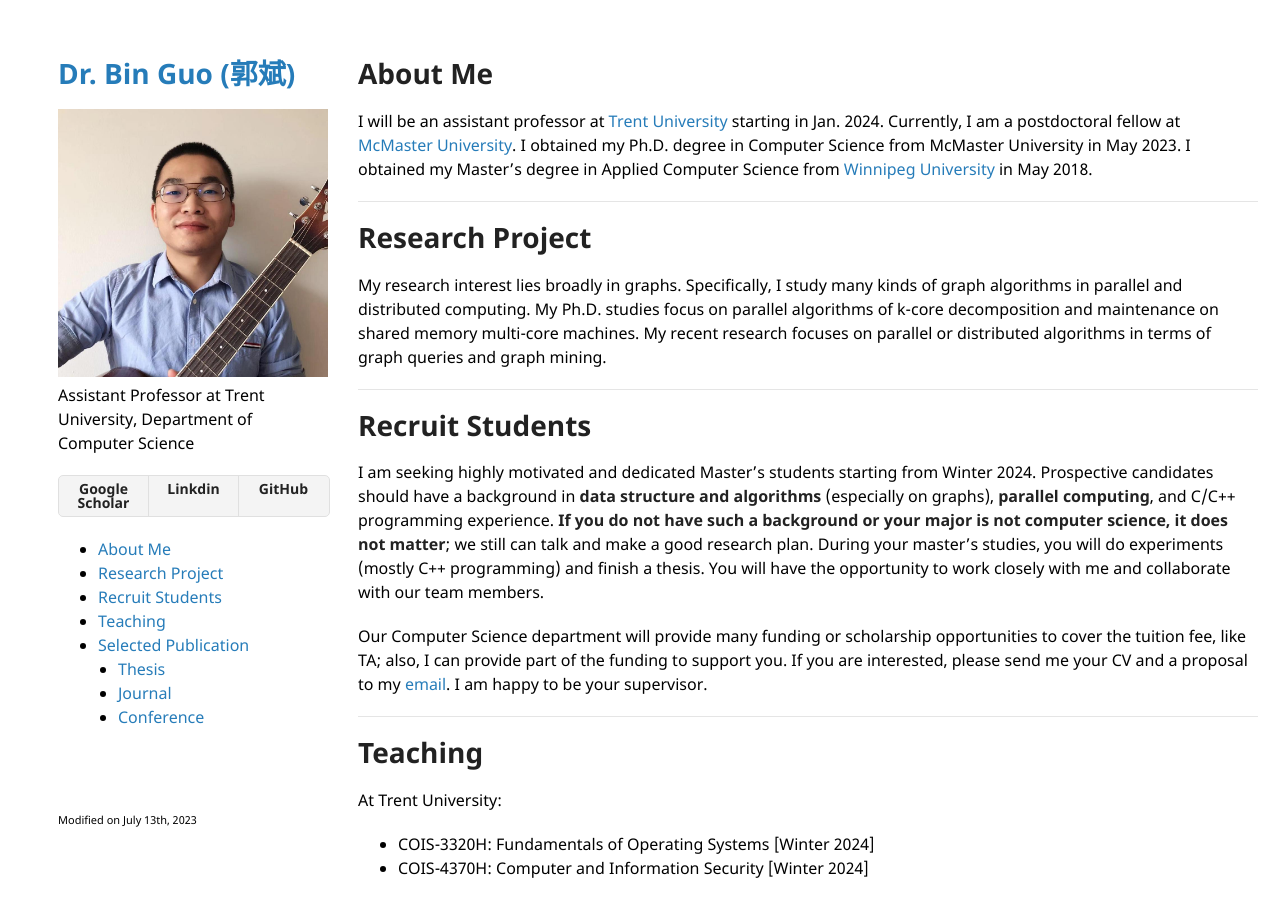
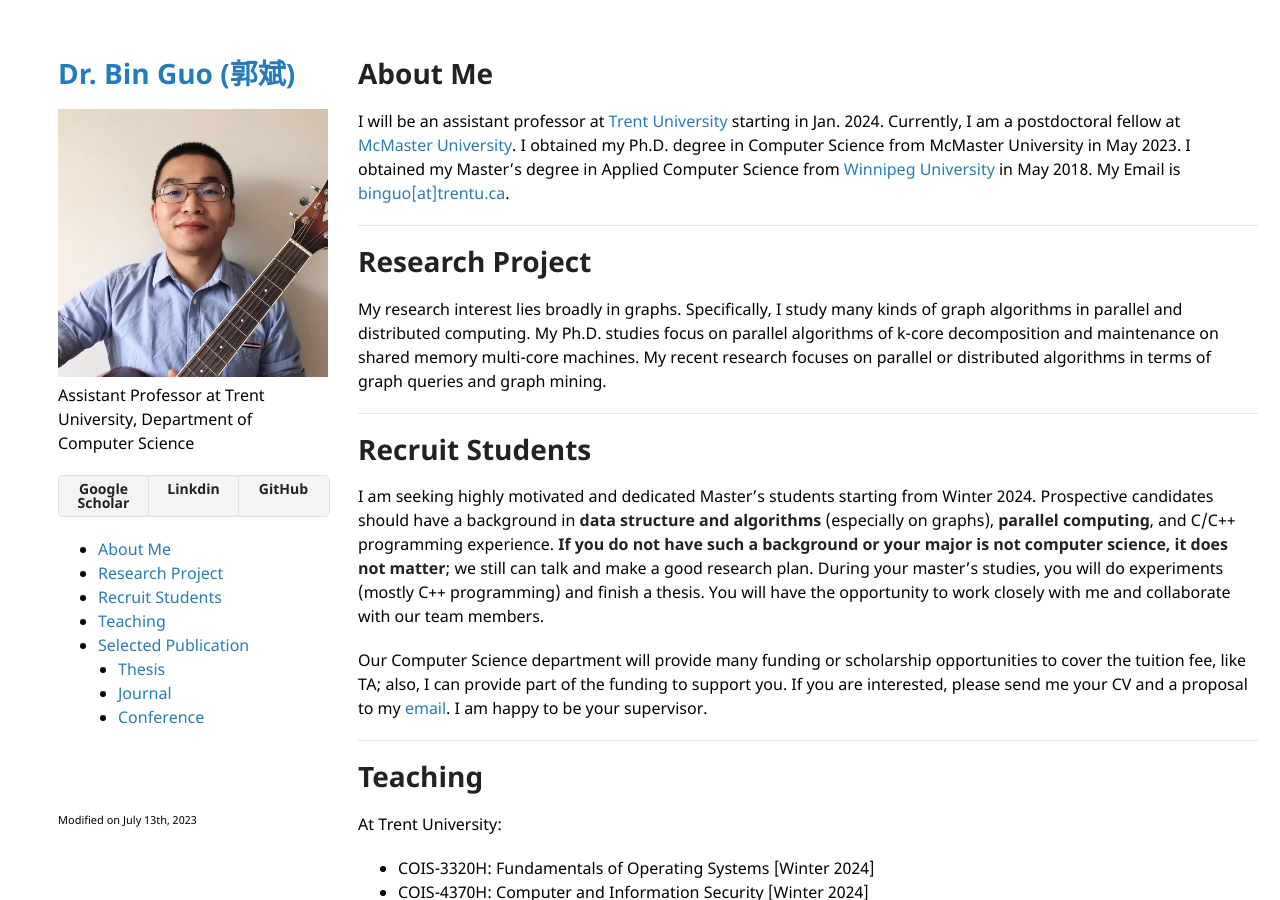
Before and after one commit to bin-guo/bin-guo.github.io, a Jekyll site: the page built from index.md, in a window 1280 px wide and 900 px high. Built offline with Jekyll 4.4.1, drawn with Linux system fonts in a browser that asks for light colours; our own code applies the rules of GitHub Pages for plain Markdown files.

Commit message:
Update index.md

```diff
--- a/index.md
+++ b/index.md
@@ -1,5 +1,7 @@
 # About Me
 I will be an assistant professor at [Trent University](https://www.trentu.ca/) starting in Jan. 2024. Currently, I am a postdoctoral fellow at [McMaster University](https://dailynews.mcmaster.ca/). I obtained my Ph.D. degree in Computer Science from McMaster University in May 2023. I obtained my Master's degree in Applied Computer Science from [Winnipeg University](https://www.uwinnipeg.ca/) in May 2018.
+My Email is [binguo\[at\]trentu.ca](mailto:binguo@trentu.ca).
+
 
 ---
 
```
